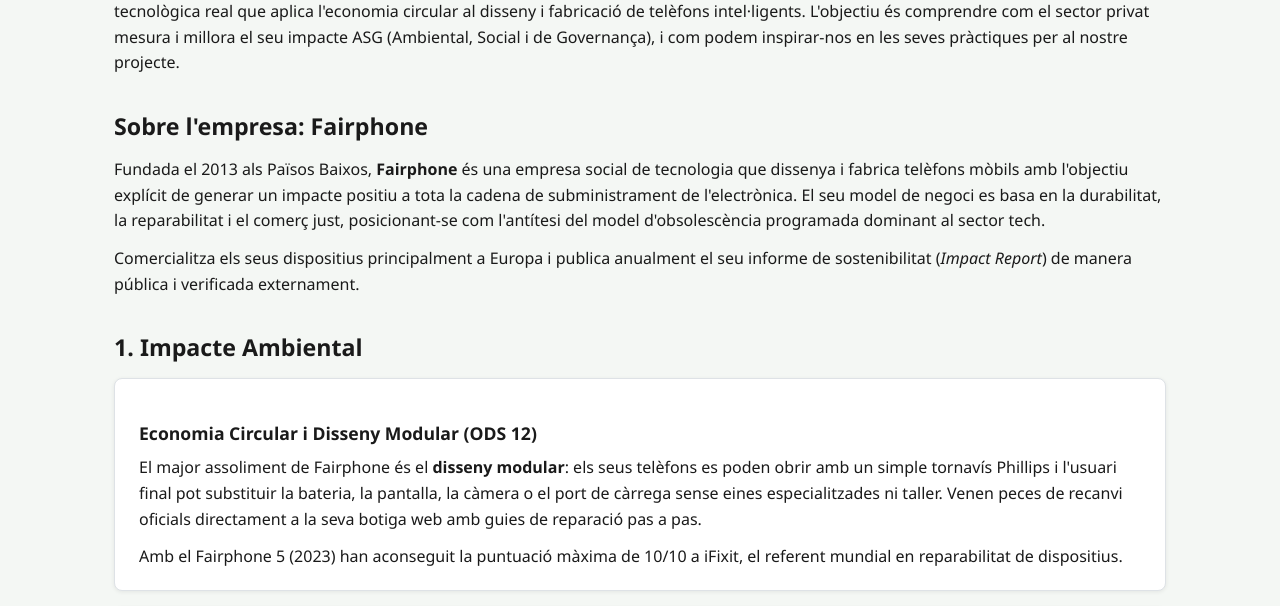
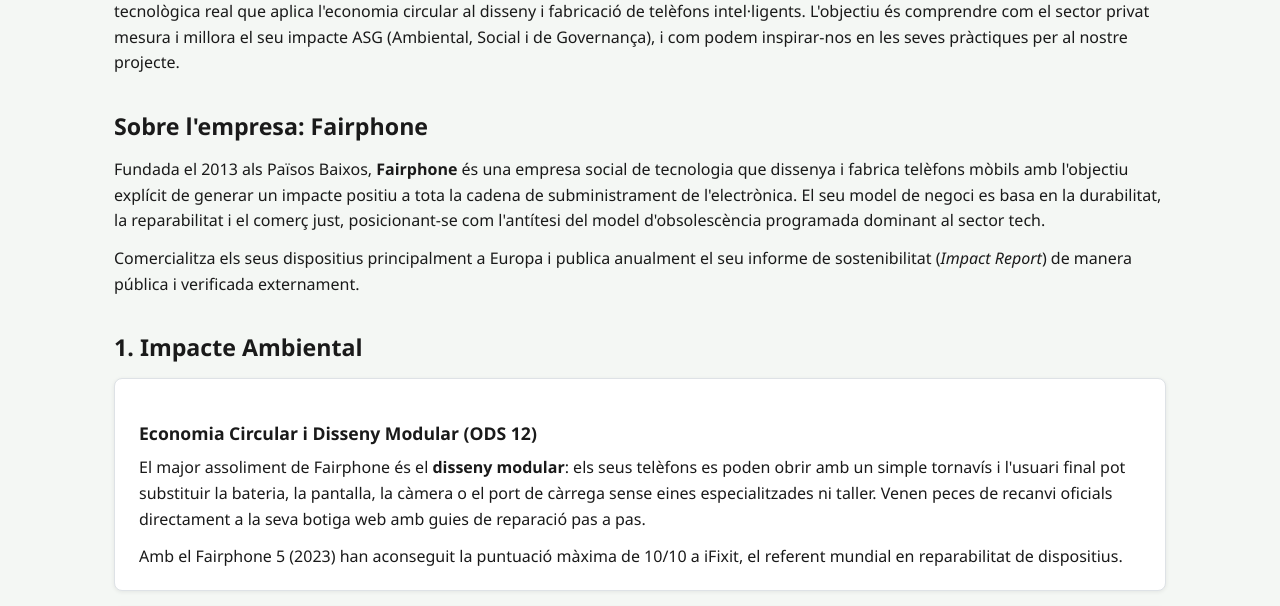
Before and after one commit to Xavi-H/EcoCity-Connect, a website: page public/view/analisiEmpresa.html in a window 1280 px wide. Shown: the part 187-793 px from the top of the page. Drawn offline with Linux system fonts and the light colour scheme; no server answers.

```diff
--- a/public/view/analisiEmpresa.html
+++ b/public/view/analisiEmpresa.html
@@ -29,7 +29,7 @@
 
         <article>
             <h3>Economia Circular i Disseny Modular (ODS 12)</h3>
-            <p>El major assoliment de Fairphone és el <strong>disseny modular</strong>: els seus telèfons es poden obrir amb un simple tornavís Phillips i l'usuari final pot substituir la bateria, la pantalla, la càmera o el port de càrrega sense eines especialitzades ni taller. Venen peces de recanvi oficials directament a la seva botiga web amb guies de reparació pas a pas.</p>
+            <p>El major assoliment de Fairphone és el <strong>disseny modular</strong>: els seus telèfons es poden obrir amb un simple tornavís i l'usuari final pot substituir la bateria, la pantalla, la càmera o el port de càrrega sense eines especialitzades ni taller. Venen peces de recanvi oficials directament a la seva botiga web amb guies de reparació pas a pas.</p>
             <p>Amb el Fairphone 5 (2023) han aconseguit la puntuació màxima de 10/10 a iFixit, el referent mundial en reparabilitat de dispositius.</p>
         </article>
 
```
Also changed, not shown: README.md, 1 other file.
